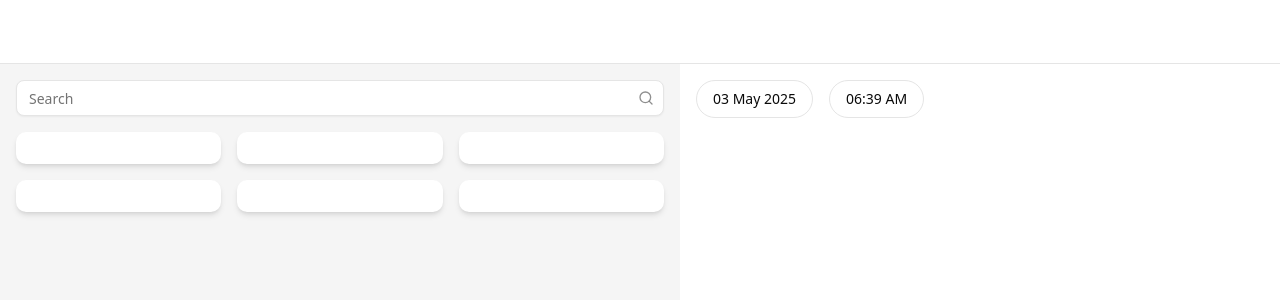
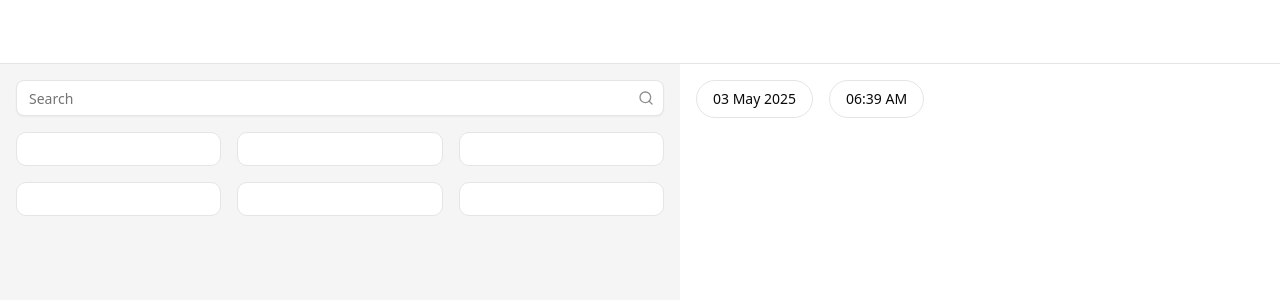
Before and after one commit to iicefy/bewell-pos, a React (Vite) app: page / in a window 1280 px wide. Shown: the top 300 px of the page. Built offline with nearby package versions, Linux system fonts and the light colour scheme.

Commit message:
Update ProductCard component to use border instead of shadow for styling

```diff
--- a/src/components/product-card/index.tsx
+++ b/src/components/product-card/index.tsx
@@ -1,6 +1,6 @@
 const ProductCard = () => {
   return (
-    <div className="w-full h-full bg-white shadow-md rounded-lg p-4"></div>
+    <div className="w-full h-full bg-white border rounded-lg p-4"></div>
   );
 };
 
```
